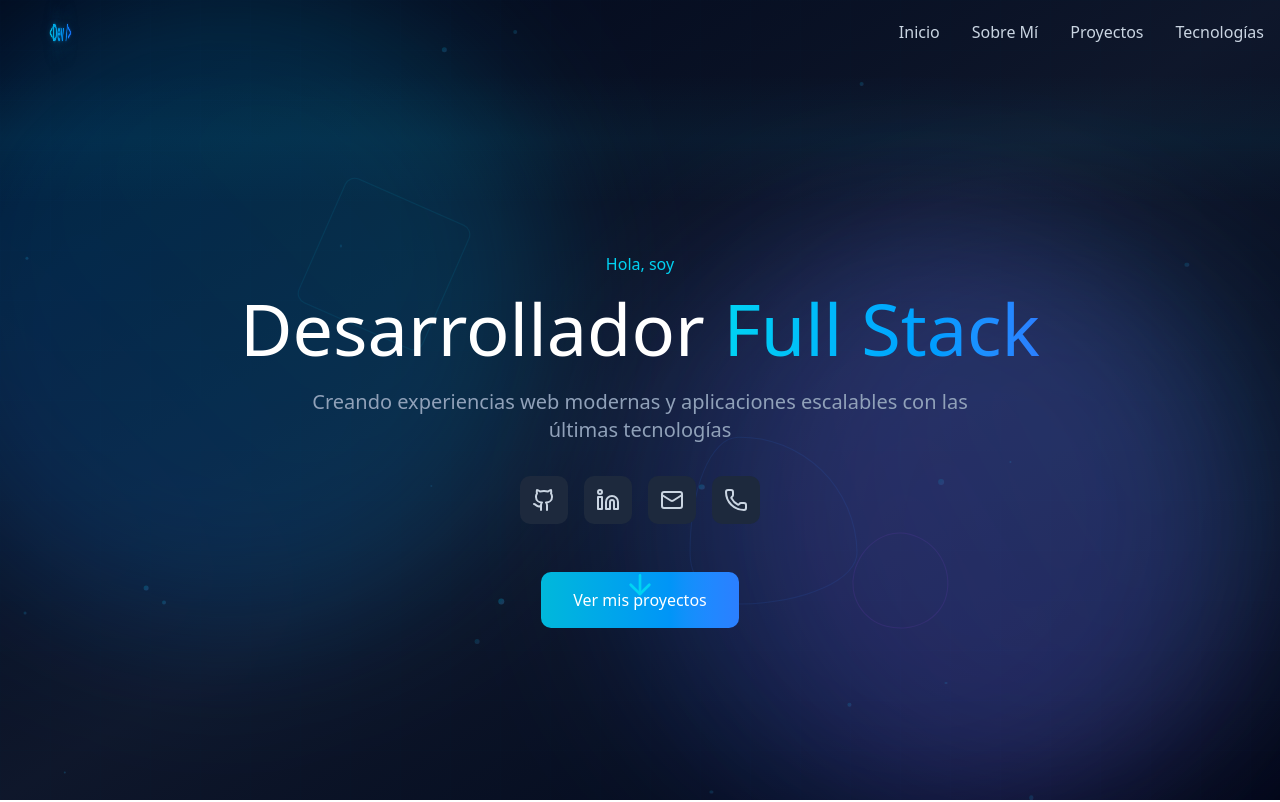
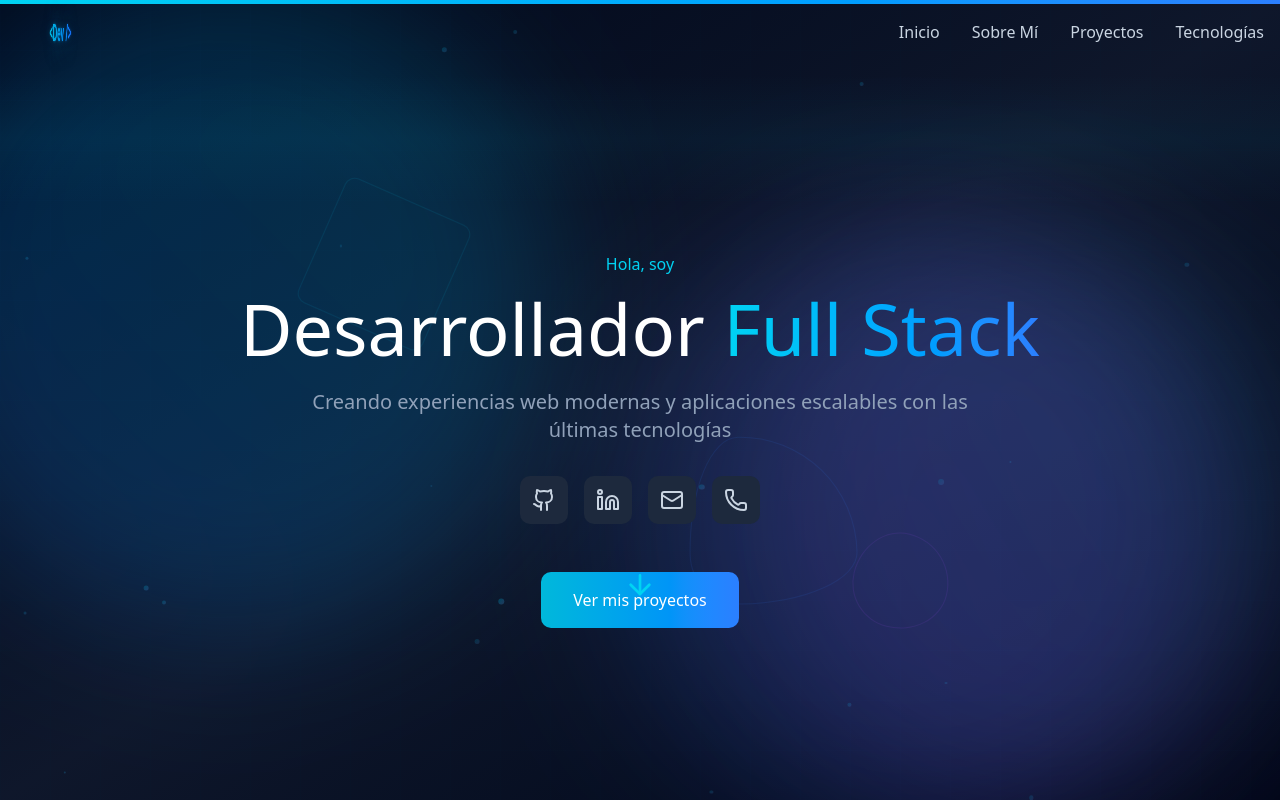
Before and after one commit to RuslanKomarytskiyFilnyak/developer-fullstack, a React (Vite) app: page / in a window 1280 px wide. Shown: the top 802 px of the page. Built offline with nearby package versions, Linux system fonts and the light colour scheme.

Commit message:
feat: add Apple-style smooth scroll, custom scrollbar, and progress indicator

```diff
--- a/src/components/Home.tsx
+++ b/src/components/Home.tsx
@@ -4,10 +4,14 @@ import { About } from './About';
 import { Projects } from './Projects';
 import { Technologies } from './Technologies';
 import { Footer } from './Footer';
+import { ScrollProgress } from './ui/ScrollProgress';
+import { ScrollToTop } from './ui/ScrollToTop';
 
 export function Home() {
     return (
         <>
+            <ScrollProgress />
+            <ScrollToTop />
             <Header />
             <main>
                 <Hero />
--- /dev/null
+++ b/src/components/ui/ScrollProgress.tsx
@@ -0,0 +1,17 @@
+import { motion, useScroll, useSpring } from 'framer-motion';
+
+export function ScrollProgress() {
+  const { scrollYProgress } = useScroll();
+  const scaleX = useSpring(scrollYProgress, {
+    stiffness: 100,
+    damping: 30,
+    restDelta: 0.001
+  });
+
+  return (
+    <motion.div
+      className="fixed top-0 left-0 right-0 h-1 bg-gradient-to-r from-cyan-400 to-blue-500 z-[100] origin-left"
+      style={{ scaleX }}
+    />
+  );
+}
--- /dev/null
+++ b/src/components/ui/ScrollToTop.tsx
@@ -0,0 +1,44 @@
+import { motion, AnimatePresence } from 'framer-motion';
+import { ChevronUp } from 'lucide-react';
+import { useState, useEffect } from 'react';
+
+export function ScrollToTop() {
+  const [isVisible, setIsVisible] = useState(false);
+
+  useEffect(() => {
+    const toggleVisibility = () => {
+      if (window.scrollY > 300) {
+        setIsVisible(true);
+      } else {
+        setIsVisible(false);
+      }
+    };
+
+    window.addEventListener('scroll', toggleVisibility);
+    return () => window.removeEventListener('scroll', toggleVisibility);
+  }, []);
+
+  const scrollToTop = () => {
+    window.scrollTo({
+      top: 0,
+      behavior: 'smooth',
+    });
+  };
+
+  return (
+    <AnimatePresence>
+      {isVisible && (
+        <motion.button
+          initial={{ opacity: 0, scale: 0.5, y: 20 }}
+          animate={{ opacity: 1, scale: 1, y: 0 }}
+          exit={{ opacity: 0, scale: 0.5, y: 20 }}
+          onClick={scrollToTop}
+          className="fixed bottom-8 right-8 p-3 bg-gradient-to-r from-cyan-500 to-blue-500 text-white rounded-full shadow-lg hover:shadow-cyan-500/50 transition-all duration-300 z-50 group"
+          aria-label="Volver arriba"
+        >
+          <ChevronUp size={24} className="group-hover:-translate-y-1 transition-transform" />
+        </motion.button>
+      )}
+    </AnimatePresence>
+  );
+}
--- a/src/index.css
+++ b/src/index.css
@@ -156,10 +156,35 @@
     font-feature-settings: var(--default-font-feature-settings, normal);
     font-variation-settings: var(--default-font-variation-settings, normal);
     -webkit-tap-highlight-color: transparent;
+    scroll-behavior: smooth;
+  }
+
+  /* Apple Style Scrollbar */
+  ::-webkit-scrollbar {
+    width: 10px;
+    height: 10px;
+  }
+
+  ::-webkit-scrollbar-track {
+    background: transparent;
+  }
+
+  ::-webkit-scrollbar-thumb {
+    background: rgba(148, 163, 184, 0.2);
+    border-radius: 10px;
+    border: 3px solid transparent;
+    background-clip: content-box;
+  }
+
+  ::-webkit-scrollbar-thumb:hover {
+    background: rgba(148, 163, 184, 0.4);
+    background-clip: content-box;
   }
 
   body {
     line-height: inherit;
+    scrollbar-width: thin;
+    scrollbar-color: rgba(148, 163, 184, 0.2) transparent;
   }
 
   hr {
```
